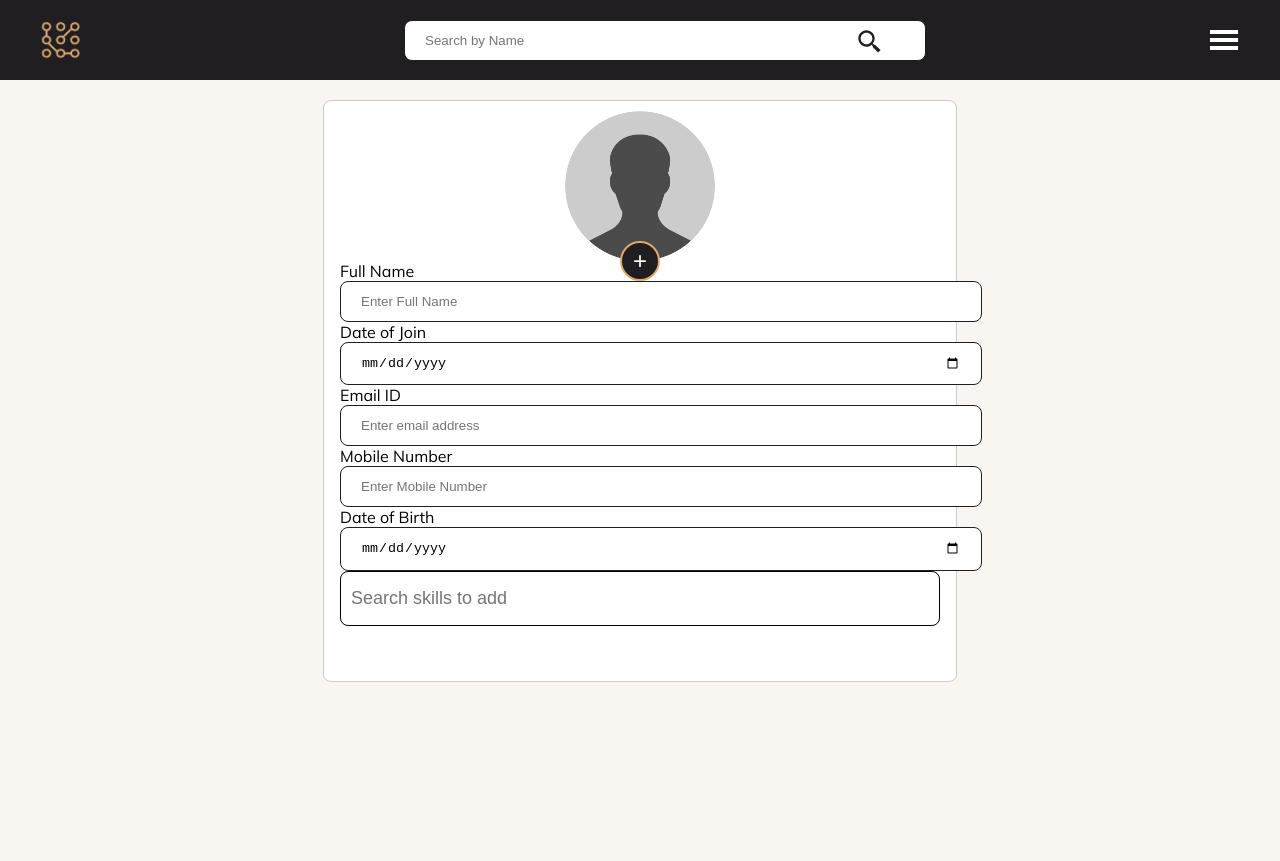
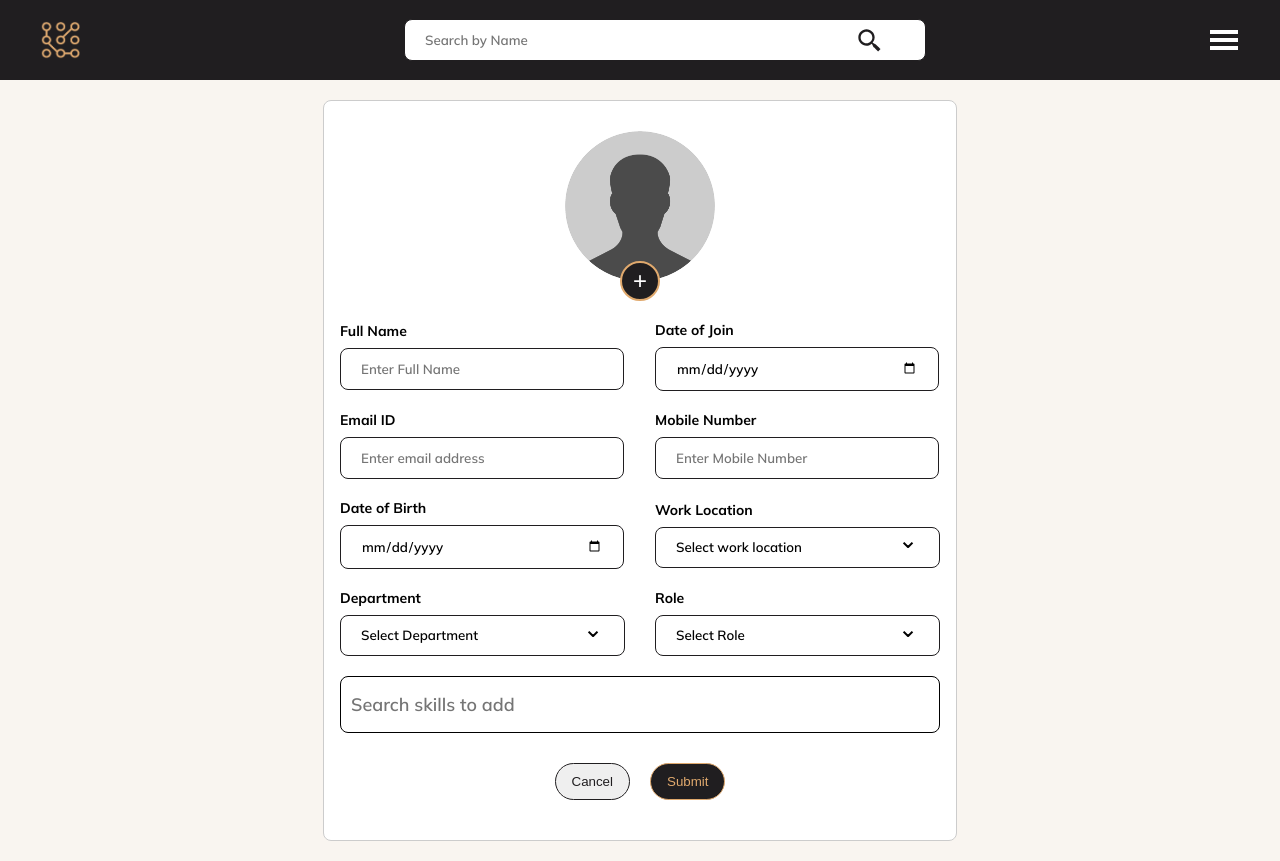
Before and after one commit to nijin-26/hrm, a React (Create React App) app: page /add in a window 1280 px wide. Before the commit the page ends 800 px from the top, so only its background shows below. Built offline with nearby package versions, Linux system fonts and the light colour scheme.

Commit message:
Update: Form styling

```diff
--- a/src/components/Employee/ImageUpload/ImageUpload.style.ts
+++ b/src/components/Employee/ImageUpload/ImageUpload.style.ts
@@ -3,6 +3,7 @@ import styled from "styled-components";
 export const ImageHolder = styled.div`
   justify-content: center;
   position: relative;
+  margin: 20px 0;
 
   & > input {
     display: none;
--- a/src/components/common/FilterSelect/FilterSelect.tsx
+++ b/src/components/common/FilterSelect/FilterSelect.tsx
@@ -1,4 +1,5 @@
 import { IFilterSelect } from "../../../core/interfaces/interfaces";
+import { FilterSelectWrapper } from "./FilterSelect.style";
 
 const FilterSelect = ({
   options,
@@ -7,6 +8,7 @@ const FilterSelect = ({
   ...props
 }: IFilterSelect) => {
   return (
+    <FilterSelectWrapper>
       <select value={value} onChange={onChange} {...props}>
         {options.map((option) => (
           <option key={option.id} value={option.id}>
@@ -14,6 +16,7 @@ const FilterSelect = ({
           </option>
         ))}
       </select>
+    </FilterSelectWrapper>
   );
 };
 
--- /dev/null
+++ b/src/components/common/Input/Input.style.ts
@@ -0,0 +1,8 @@
+import styled from "styled-components";
+
+export const InputWrapper = styled.div`
+  flex: 1;
+  display: flex;
+  flex-direction: column;
+  gap: 8px;
+`;
--- a/src/components/common/Input/Input.tsx
+++ b/src/components/common/Input/Input.tsx
@@ -1,18 +1,17 @@
 import { useField } from "formik";
+import { InputWrapper } from "./Input.style";
 
 const Input = ({ label, ...props }: any) => {
   const [field, meta] = useField(props);
 
   return (
-    <>
+    <InputWrapper>
       <label htmlFor={props.id || props.name}>{label}</label>
-
       <input className="text-input" {...field} {...props} />
-
       {meta.touched && meta.error ? (
         <div className="error">{meta.error}</div>
       ) : null}
-    </>
+    </InputWrapper>
   );
 };
 
--- a/src/components/common/SearchSkill/SearchSkill.styles.ts
+++ b/src/components/common/SearchSkill/SearchSkill.styles.ts
@@ -19,7 +19,7 @@ export const SelectedSkills = styled.div`
   padding: 6px 0;
   display: flex;
   height: 100%;
-  max-width: 180px;
+  max-width: 230px;
   font-size: 12px;
   gap: 4px;
   color: var(--font-color);
--- /dev/null
+++ b/src/components/common/Select/Select.style.ts
@@ -0,0 +1,26 @@
+import styled from "styled-components";
+
+export const SelectWrapper = styled.div`
+  flex: 1;
+  display: flex;
+  flex-direction: column;
+  gap: 8px;
+  height: 100%;
+  position: relative;
+
+  select {
+    width: 100%;
+    appearance: none;
+  }
+
+  &::after {
+    content: "⌄";
+    position: absolute;
+    right: 22px;
+    top: 58%;
+    transform: translateY(-50%);
+    pointer-events: none;
+    color: var(--primary-color);
+    font-size: 24px;
+  }
+`;
--- a/src/components/common/Select/Select.tsx
+++ b/src/components/common/Select/Select.tsx
@@ -0,0 +1,25 @@
+import { useField } from "formik";
+import { SelectWrapper } from "./Select.style";
+
+const Select = ({ label, datas, placeholder, ...props }: any) => {
+  const [field, meta] = useField(props);
+  return (
+    <SelectWrapper>
+      <label htmlFor={props.id || props.name}>{label}</label>
+      <select {...field} {...props} autoComplete="off">
+        <option value="" selected disabled>
+          {placeholder}
+        </option>
+        {datas.map((data: any) => (
+          <option key={data.id} value={data.id}>
+            {data.name}
+          </option>
+        ))}
+      </select>
+      {meta.touched && meta.error ? (
+        <div className="error">{meta.error}</div>
+      ) : null}
+    </SelectWrapper>
+  );
+};
+export default Select;
--- a/src/core/constants.ts
+++ b/src/core/constants.ts
@@ -221,6 +221,12 @@ export const employees: IEmployeeDetails[] = [
   // },
 ];
 
+export const workLocation = [
+  { id: "Trivandrum", name: "Trivandrum" },
+  { id: "Kochi", name: "Kochi" },
+  { id: "Calicut", name: "Calicut" },
+];
+
 export const departments = [
   { id: "D1", name: "Development" },
   { id: "D2", name: "DevOps" },
--- a/src/core/styles/global.ts
+++ b/src/core/styles/global.ts
@@ -25,8 +25,13 @@ export const GlobalStyle = createGlobalStyle`
     border: 1px solid ${(props) => props.theme.primary};
     background-color: #fff;
     outline: none;
+    font-family: 'Mulish', sans-serif;
+    font-weight: 600;
   }
 
+  label {
+    font-weight: 700;
+  }
 
   .text-left {
     text-align: left;
--- a/src/pages/EmployeeForm/EmployeeForm.tsx
+++ b/src/pages/EmployeeForm/EmployeeForm.tsx
@@ -5,6 +5,9 @@ import SearchSkill from "../../components/common/SearchSkill/SearchSkill";
 import useSkills from "../../core/hooks/useSkills";
 
 import style from "./style.module.scss";
+import Select from "../../components/common/Select/Select";
+import { departments, roles, workLocation } from "../../core/constants";
+import Button from "../../components/common/Button/Button";
 
 const EmployeeForm = () => {
   const employeeDetails = {
@@ -32,7 +35,8 @@ const EmployeeForm = () => {
     <div className={style.formContainer}>
       <ImageUpload />
       <Formik initialValues={employeeDetails} onSubmit={() => {}}>
-        <Form>
+        <Form style={{ marginTop: "40px" }}>
+          <div className={style.inputGroup}>
             <Input
               label="Full Name"
               name="fullName"
@@ -40,6 +44,8 @@ const EmployeeForm = () => {
               placeholder="Enter Full Name"
             />
             <Input label="Date of Join" name="dateOfJoin" type="date" />
+          </div>
+          <div className={style.inputGroup}>
             <Input
               label="Email ID"
               name="email"
@@ -52,8 +58,30 @@ const EmployeeForm = () => {
               type="number"
               placeholder="Enter Mobile Number"
             />
+          </div>
+          <div className={style.inputGroup}>
             <Input label="Date of Birth" name="dateOfBirth" type="date" />
-
+            <Select
+              label="Work Location"
+              name="workLocation"
+              placeholder="Select work location"
+              datas={workLocation}
+            />
+          </div>
+          <div className={style.inputGroup}>
+            <Select
+              label="Department"
+              name="department"
+              placeholder="Select Department"
+              datas={departments}
+            />
+            <Select
+              label="Role"
+              name="role"
+              placeholder="Select Role"
+              datas={roles}
+            />
+          </div>
           <SearchSkill
             placeholder="Search skills to add"
             listOfSkills={skills}
@@ -61,6 +89,10 @@ const EmployeeForm = () => {
             handleSelectedSkills={handleSelectedSkills}
             removeSelectedSkill={handleRemoveSelectedSkill}
           />
+          <div className={style.formButtons}>
+            <Button btnType="secondary">Cancel</Button>
+            <Button type="submit">Submit</Button>
+          </div>
         </Form>
       </Formik>
     </div>
--- a/src/pages/EmployeeForm/style.module.scss
+++ b/src/pages/EmployeeForm/style.module.scss
@@ -1,9 +1,31 @@
 .formContainer {
-  height: 70vh;
+  min-height: 70vh;
   width: 600px;
   margin: 20px auto;
   padding: 10px 16px;
   background-color: #fff;
   border: 1px solid #ccc;
   border-radius: 8px;
+
+  .inputGroup {
+    display: flex;
+    justify-content: space-between;
+    align-items: center;
+    gap: 30px;
+    margin: 20px 0;
+    width: 100%;
+    font-size: 14px;
+
+    & input {
+      width: 85%;
+    }
+  }
+
+  .formButtons {
+    margin: 30px auto;
+    display: flex;
+    justify-content: center;
+    align-items: center;
+    gap: 20px;
+  }
 }
```
Also changed, not shown: src/components/common/FilterSelect/FilterSelect.style.ts (added, +21 -0 lines). Lines whose indentation alone changed are shown as unchanged.
